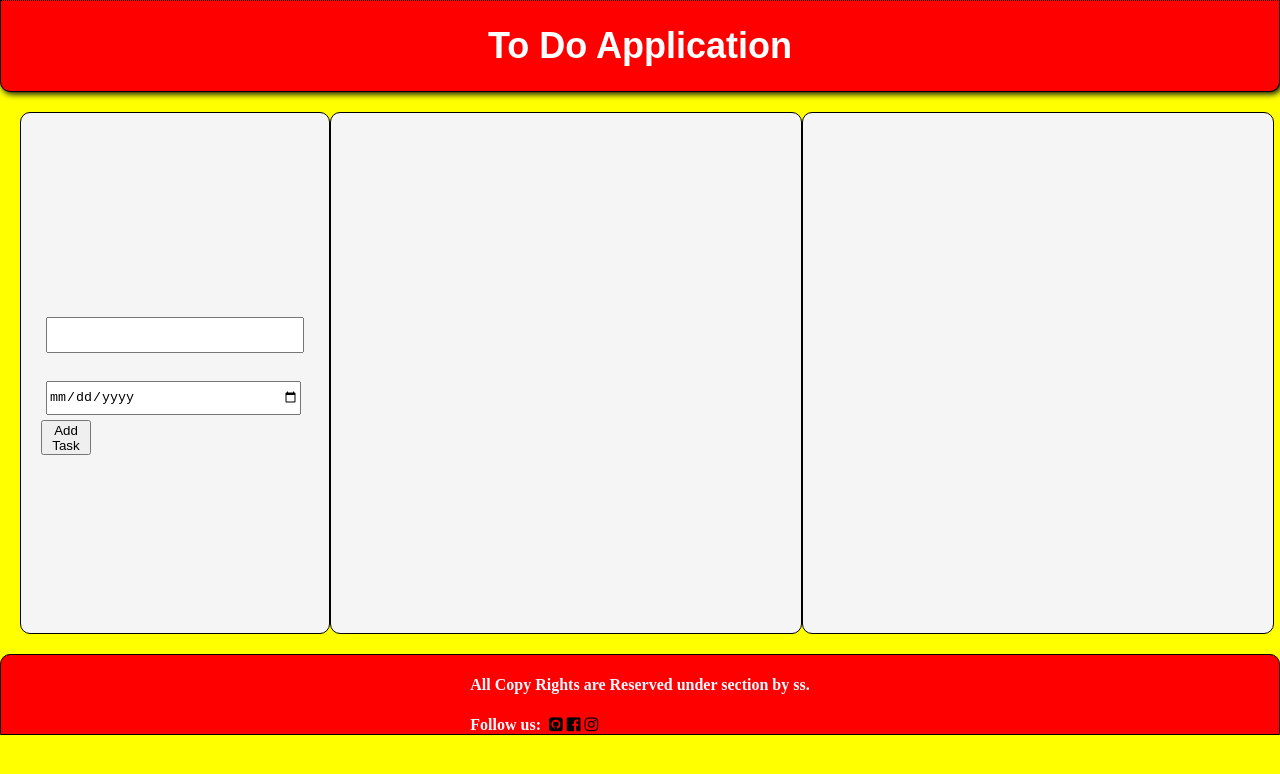
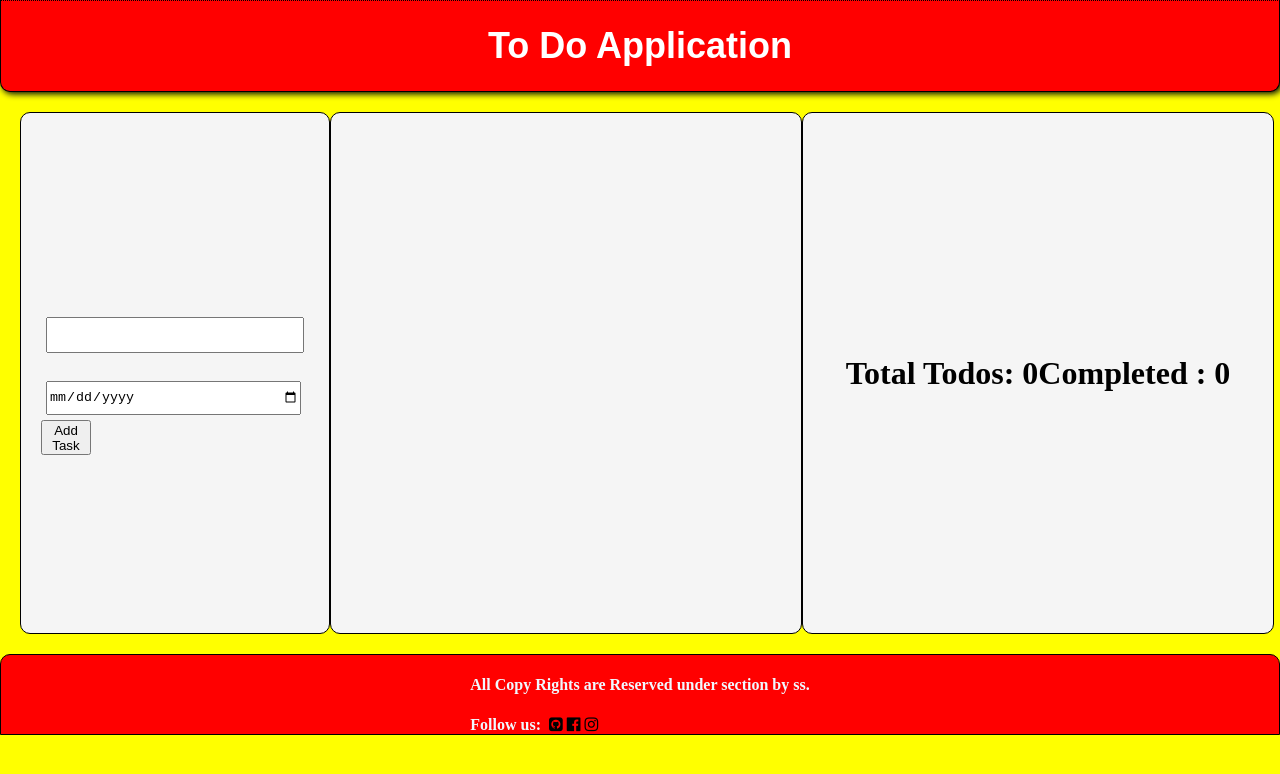
Before and after one commit to BANDISREEKUMAR/S1, a React (Vite) app in the folder source/To-Do-Application/Todo/: page / in a window 1280 px wide. Shown: the top 774 px of the page. Built offline with nearby package versions, Linux system fonts and the light colour scheme.

Commit message:
src Folder updated

```diff
--- a/source/To-Do-Application/Todo/src/Components/AddTask.jsx
+++ b/source/To-Do-Application/Todo/src/Components/AddTask.jsx
@@ -4,7 +4,7 @@ export default function AddTask({todo,setTodo,todoData,setTodoData}) {
   function handleSubmit(e){
     e.preventDefault();
     setTodoData([...todoData,todo])
-    setTodo({TaskName:"",Duration:""})
+    setTodo({TaskName:"",Duration:"",done:false})
 
 
   }
@@ -12,7 +12,7 @@ export default function AddTask({todo,setTodo,todoData,setTodoData}) {
     <div className={styles.addcomponent}>
       <div className={styles.Form}>
         <form onSubmit={handleSubmit}>
-          <input type="text" value={todo.TaskName} onChange={(e)=> setTodo({...todo,TaskName:e.target.value,Duration:""})} required />&nbsp;
+          <input type="text" value={todo.TaskName} onChange={(e)=> setTodo({...todo,TaskName:e.target.value,Duration:"",done:false})} required />&nbsp;
           <input type="date" value={todo.Duration} onChange={(e)=>setTodo({...todo,Duration:e.target.value})} required  />
           <button type="submit">Add Task</button>
         </form>
--- a/source/To-Do-Application/Todo/src/Components/DisplayTask.jsx
+++ b/source/To-Do-Application/Todo/src/Components/DisplayTask.jsx
@@ -1,15 +1,24 @@
-import React from 'react'
+import React,{useState} from 'react'
 import styles from './main.module.css'
-export default function DisplayTask({todoData}) {
+export default function DisplayTask({todoData,setTodoData,doneCount,setDoneCount}) {
+
+  function handleClick(value) {
+    setTodoData(
+      todoData.map((todo,index)=>
+        todo.TaskName == value.TaskName ? { ...todo, done: !todo.done }   : todo
+      )
+    )
+    {value.done!=false?setDoneCount(doneCount-1):setDoneCount(doneCount+1)}
+    }
+    console.log(doneCount);
+
   return (
     <div>
       <div className={styles.displaytask}>
         {todoData.map((value,index)=> (
           <div key={index} className={styles.TaskItems}>
-            <h4>{value.TaskName}</h4>
+            <h4 className={value.done!=false?styles.done:styles.notdone}  onClick={()=>handleClick(value)} >{value.TaskName}</h4>
             <h4>{value.Duration}</h4>
-            <button type="submit">Edit</button>
-            <button type="submit">Delete</button>
           </div>
           ))}
       </div>
--- a/source/To-Do-Application/Todo/src/Components/TaskCount.jsx
+++ b/source/To-Do-Application/Todo/src/Components/TaskCount.jsx
@@ -1,9 +1,12 @@
 import React from 'react'
 import styles from './main.module.css'
-export default function TaskCount() {
+export default function TaskCount({count,doneCount}) {
   return (
     <div>
       <div className={styles.taskcount}>
+        <h1>Total Todos: {count}</h1>
+        <br /> <br />
+        <h1>Completed : {doneCount}</h1>
       </div>
     </div>
   )
--- a/source/To-Do-Application/Todo/src/Components/main.module.css
+++ b/source/To-Do-Application/Todo/src/Components/main.module.css
@@ -32,3 +32,14 @@ button{
     justify-content: space-between;
     align-items: center;
 }
+.taskcount{
+    display: flex;
+    justify-content: center;
+    align-items: center;
+}
+.done{
+    text-decoration: line-through;
+}
+.notdone{
+    text-decoration: none;
+}
```
